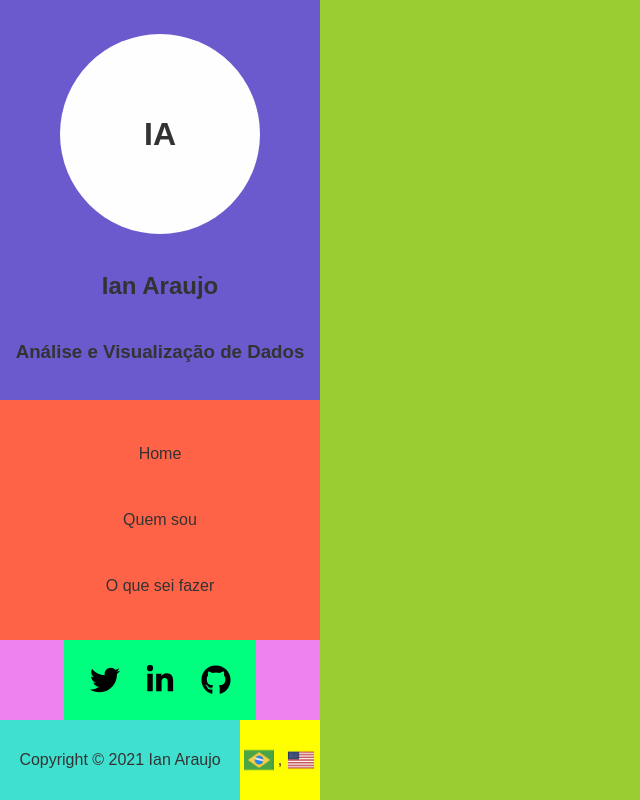
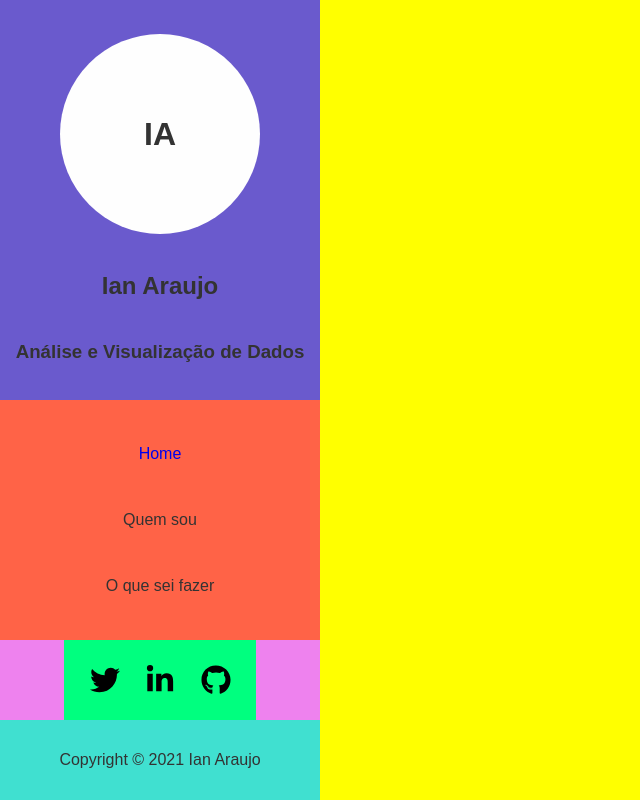
Before and after one commit to ianaraujo/ianaraujo.github.com, a plain HTML site: page index.html in a window 1280 px wide. Shown: the whole page, without its empty margins (0-640 px from the left). Drawn offline with Linux system fonts and the light colour scheme; a web font is replaced by a local one.

Commit message:
Remove language support

```diff
--- a/css/style.css
+++ b/css/style.css
@@ -88,7 +88,7 @@ img {
 }
 
 .copyrights {
-    width: 75%;
+    width: 100%;
     display: flex;
     flex-direction: column;
     align-items: center;
@@ -96,21 +96,8 @@ img {
     background-color: turquoise;
 }
 
-.lang {
-    width: 25%;
-    display: flex;
-    align-items: center;
-    justify-content: space-evenly;
-    background-color: yellow;
-}
-
-.lang > img {
-    height: 30px;
-    width: 30px;
-}
-
 .right-panel {
     width: 75%;
     height: 100vh;
-    background-color: yellowgreen;
+    background-color: yellow;
 }
--- a/index.html
+++ b/index.html
@@ -13,7 +13,7 @@
                 <h3>Análise e Visualização de Dados</h3>
             </div>
             <div class="nav">
-                <a>Home</a>
+                <a href="/">Home</a>
                 <a>Quem sou</a>
                 <a>O que sei fazer</a>
             </div>
@@ -24,10 +24,6 @@
             </div>
             <div class="foot">
                 <div class="copyrights"> Copyright &copy; 2021 Ian Araujo</div>
-                <div class="lang">
-                    <img src="./img/png/brazil.png" alt="">
-                    ,<img src="./img/png/united-states.png" alt="">
-                </div>
             </div>
         </div>
         <div class="right-panel">
```
